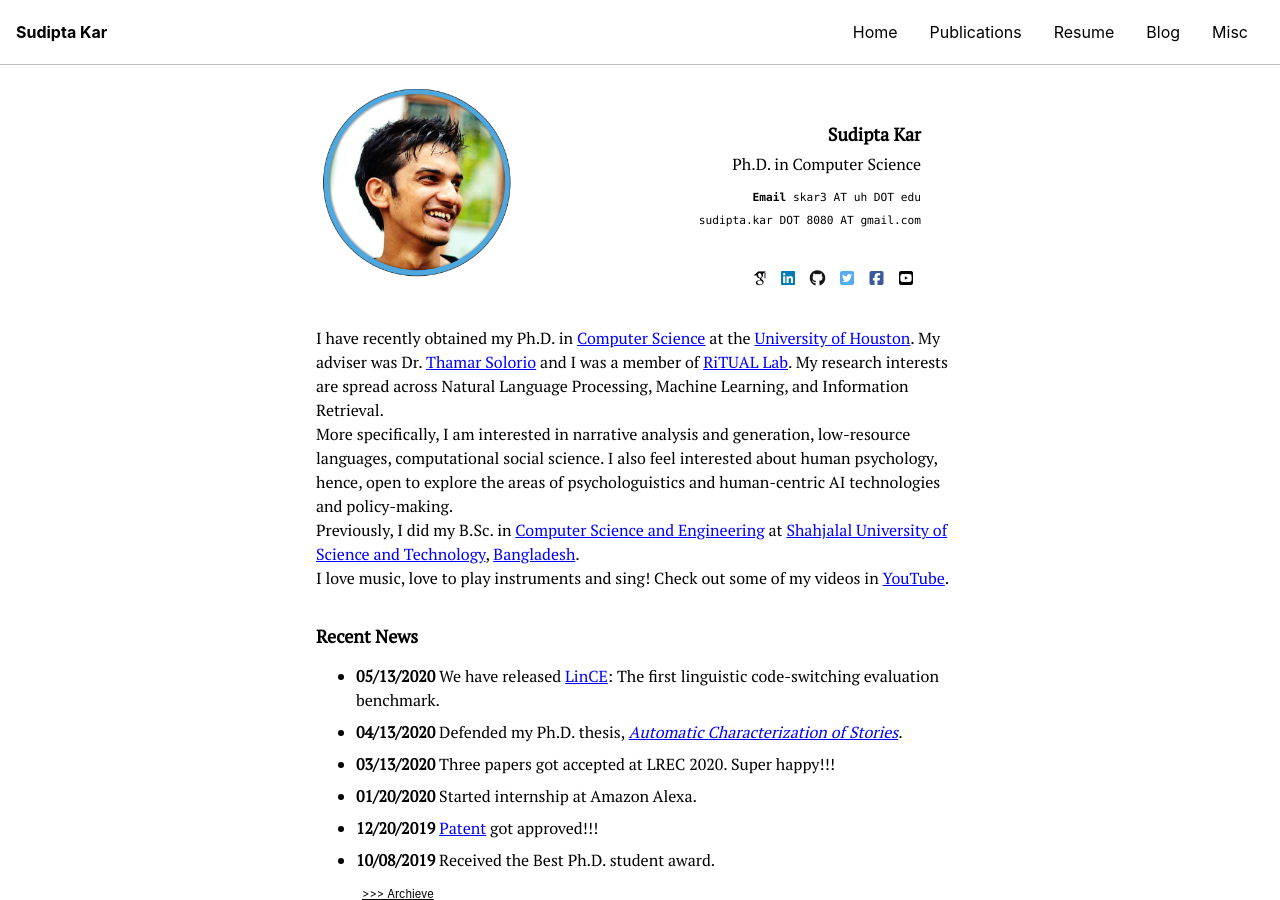
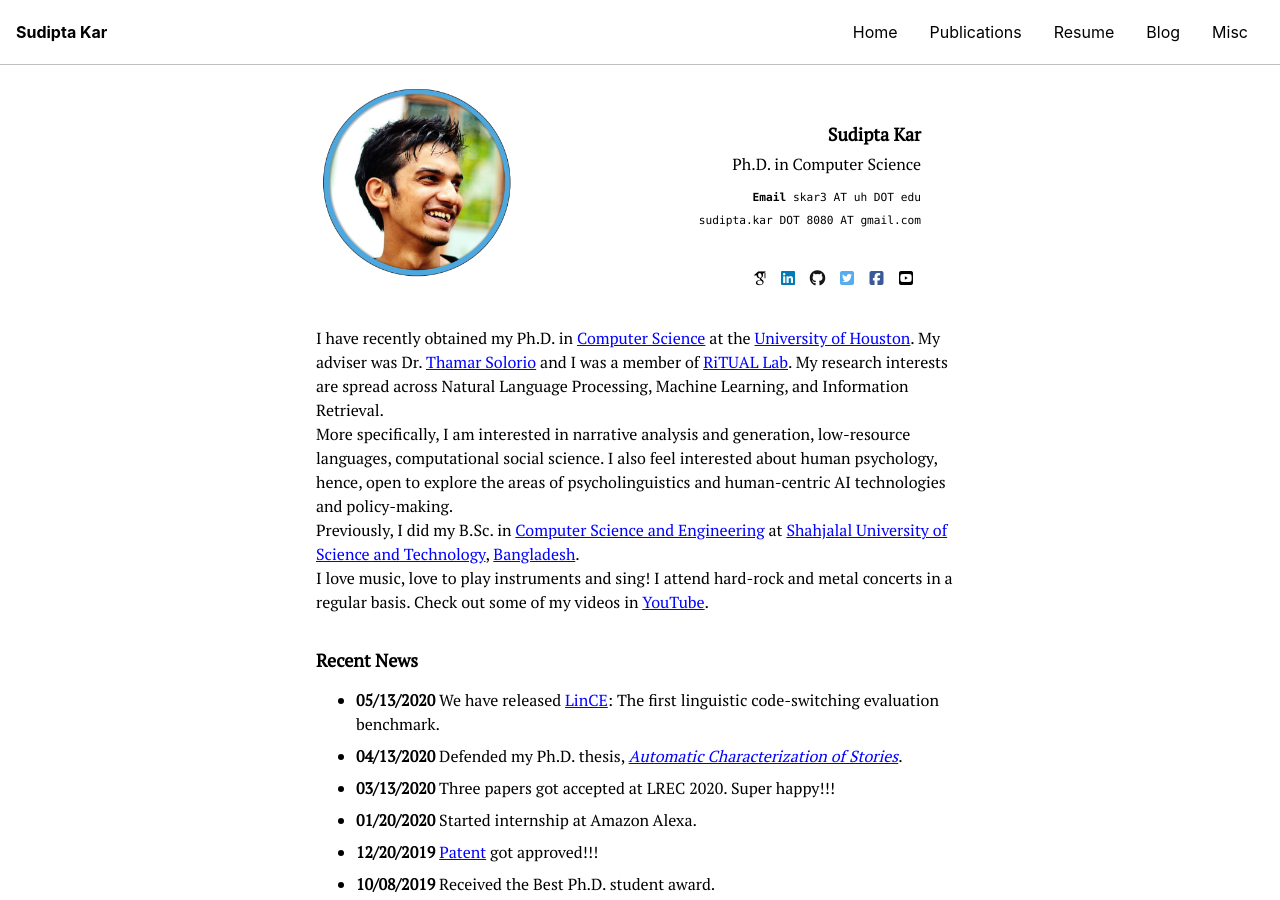
Before and after one commit to cryptexcode/cryptexcode.github.io, a Jekyll site: the page built from index.html, in a window 1280 px wide and 900 px high. Built offline with Jekyll 4.4.1, drawn with Linux system fonts in a browser that asks for light colours; cached includes are drawn as plain includes; nearby versions of some CDN libraries; some web fonts are replaced; the list of posts is cut into pages by our own code.

Commit message:
index info overflow

```diff
--- a/_includes/author-profile.html
+++ b/_includes/author-profile.html
@@ -26,7 +26,7 @@
             <div class="author__bio" itemprop="description">
                 {{ author.bio | markdownify }}
 
-                <pre style="font-size: 0.7em">
+                <pre style="font-size: 0.7em; white-space: pre-wrap; overflow: hidden" >
                     <b>Email</b> skar3 AT uh DOT edu<br>
                     sudipta.kar DOT 8080 AT gmail.com
                 </pre>
--- a/index.html
+++ b/index.html
@@ -19,11 +19,11 @@
 I have recently obtained my Ph.D. in <a href="http://cs.uh.edu" target="_blank">Computer Science</a> at the <a href="http://uh.edu" target="_blank">University of Houston</a>. My adviser was Dr. <a href="http://solorio.uh.edu" target="_blank">Thamar Solorio</a> and I was a member of <a href="http://ritual.uh.edu" target="_blank">RiTUAL Lab</a>.
 My research interests are spread across Natural Language Processing, Machine Learning, and Information Retrieval.<br>
 More specifically, I am interested in narrative analysis and generation, low-resource languages, computational social science.
-I also feel interested about human psychology, hence, open to explore the areas of psychologuistics and human-centric AI technologies and policy-making.<br>
+I also feel interested about human psychology, hence, open to explore the areas of psycholinguistics and human-centric AI technologies and policy-making.<br>
 
 Previously, I did my B.Sc. in <a href="https://www.sust.edu/d/cse" target="_blank">Computer Science and Engineering</a> at <a href="http://www.sust.edu" target="_blank">Shahjalal University of Science and Technology</a>, <a href="https://en.wikipedia.org/wiki/Bangladesh" target="_blank">Bangladesh</a>.<br>
 
-I love music, love to play instruments and sing! Check out some of my videos in <a href="https://www.youtube.com/channel/UC40mkFogNXtj50a6GmJNLhQ" target="_blank">YouTube</a>.
+I love music, love to play instruments and sing! I attend hard-rock and metal concerts in a regular basis. Check out some of my videos in <a href="https://www.youtube.com/channel/UC40mkFogNXtj50a6GmJNLhQ" target="_blank">YouTube</a>.
 </div>
 
 <h3>Recent News</h3>
```
